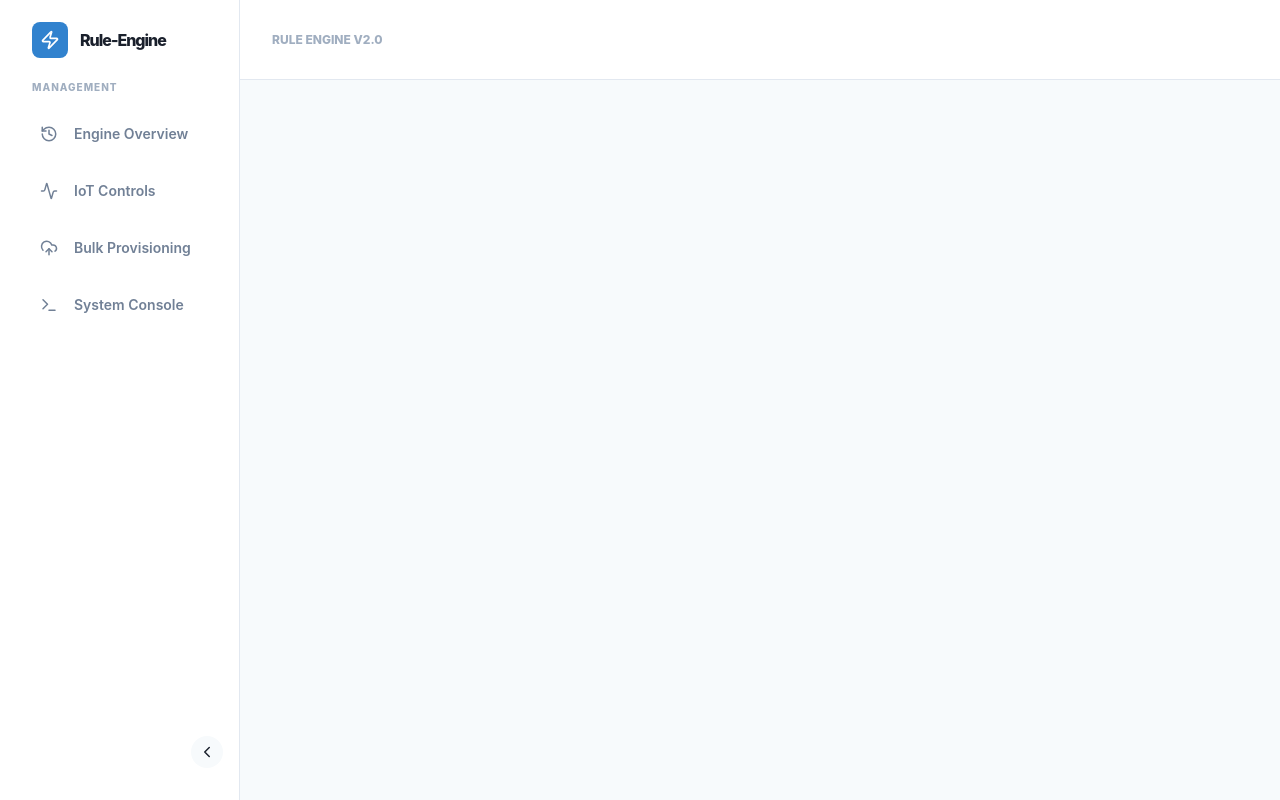
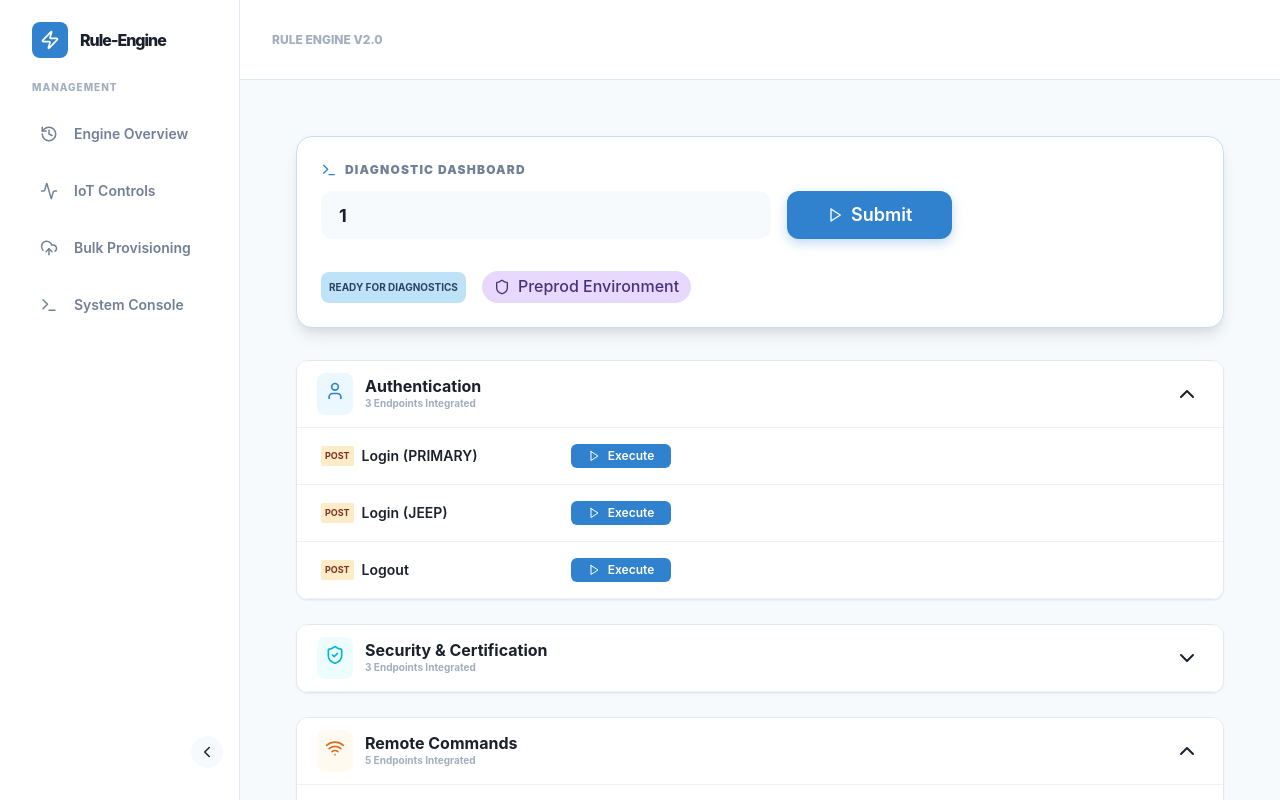
Before and after one commit to Dineshkumar-1393-innotrat/Rule_Engine_updated, a React (Vite) app: page /system-console/1 in a window 1280 px wide. Shown: the top 800 px of the page. Built offline with nearby package versions, Linux system fonts and the light colour scheme.

Commit message:
add SystemConsolePage for API testing and integrate it into the application routing

```diff
--- a/src/App.jsx
+++ b/src/App.jsx
@@ -54,7 +54,7 @@ const App = () => {
                   <Route path="/iot-rule-engine" element={<IoTRuleEnginePage />} />
                   <Route path="/historical-analysis" element={<HistoricalDataPage />} />
                   <Route path="/bulk-provision" element={<BulkProvisionPage />} />
-                  <Route path="/system-console" element={<SystemConsolePage />} />
+                  <Route path="/system-console/:vin?" element={<SystemConsolePage />} />
                   <Route path="/payload-dashboard/:vin" element={<PayloadDashboardPage />} />
                 </Routes>
               </React.Suspense>
--- a/src/components/SystemOverview/SystemConsolePage.jsx
+++ b/src/components/SystemOverview/SystemConsolePage.jsx
@@ -1,4 +1,5 @@
 import React, { useState, useEffect, useRef } from 'react';
+import { useParams } from 'react-router-dom';
 import axios from 'axios';
 import {
     Box,
@@ -283,7 +284,8 @@ const ResultExplorer = ({ result, epKey, onClear }) => {
 };
 
 const SystemConsolePage = () => {
-    const [globalVin, setGlobalVin] = useState('MCANJREB1MFA65412');
+    const { vin: urlVin } = useParams();
+    const [globalVin, setGlobalVin] = useState(urlVin || localStorage.getItem('last_vin') || 'MCANJREB1MFA65412');
     const [params, setParams] = useState({
         version: '2314.0',
         category: 'Tbox',
@@ -298,6 +300,7 @@ const SystemConsolePage = () => {
     const [apiResults, setApiResults] = useState({});
     const [loadingMap, setLoadingMap] = useState({});
     const lastRequestRef = useRef(null);
+    const lastResponseRef = useRef(null);
     const toast = useToast();
 
     // Setup axios interceptor to capture the the exact request/response made by TraxoApi
@@ -317,12 +320,24 @@ const SystemConsolePage = () => {
             (response) => {
                 const duration = new Date() - response.config.metadata.startTime;
                 response.duration = duration;
+                lastResponseRef.current = {
+                    status: response.status,
+                    statusText: response.statusText,
+                    data: response.data,
+                    headers: response.headers
+                };
                 return response;
             },
             (error) => {
                 if (error.config?.metadata) {
                     error.duration = new Date() - error.config.metadata.startTime;
                 }
+                lastResponseRef.current = error.response ? {
+                    status: error.response.status,
+                    statusText: error.response.statusText,
+                    data: error.response.data,
+                    headers: error.response.headers
+                } : null;
                 return Promise.reject(error);
             }
         );
@@ -332,6 +347,14 @@ const SystemConsolePage = () => {
             axios.interceptors.response.eject(resInterceptor);
         };
     }, []);
+
+    useEffect(() => {
+        if (globalVin) {
+            localStorage.setItem('last_vin', globalVin);
+            const patterns = globalVin.substring(0, 12);
+            setParams(prev => ({ ...prev, pattern: patterns }));
+        }
+    }, [globalVin]);
 
     const toggleCard = (id) => {
         setExpandedCards(prev =>
@@ -354,18 +377,23 @@ const SystemConsolePage = () => {
             const result = await endpoint.handler(globalVin, params);
             const endTime = Date.now();
 
-            // If it's a blob, the interceptor caught it but TraxoApi returns the blob data
-            // We'll store a mock response for the UI if needed, but usually TraxoApi returns what we need
+            // The interceptor captured the real response details
+            const lastRes = lastResponseRef.current;
 
             setApiResults(prev => ({
                 ...prev,
                 [key]: {
                     request: lastRequestRef.current,
-                    response: {
-                        status: 200, // Handle execute usually hits 200 if it doesn't throw
+                    response: lastRes ? {
+                        status: lastRes.status,
+                        statusText: lastRes.statusText,
+                        data: lastRes.data, // Show raw data from server in console
+                        headers: lastRes.headers
+                    } : {
+                        status: 200,
                         statusText: 'OK',
                         data: result,
-                        headers: {} // Interceptor might have headers in a real axios object but we'll try to refine
+                        headers: {}
                     },
                     duration: endTime - startTime
                 }
@@ -420,84 +448,66 @@ const SystemConsolePage = () => {
         }
     };
 
+    const handleFetchAll = async () => {
+        if (!globalVin) {
+            toast({ title: 'Please enter a VIN', status: 'warning' });
+            return;
+        }
+
+        const auditCategory = API_CATEGORIES.find(c => c.id === 'audit');
+        if (auditCategory) {
+            toast({ title: 'Fetching All Diagnostics...', status: 'info', duration: 2000 });
+            // Execute all audit endpoints
+            auditCategory.endpoints.forEach(ep => {
+                handleExecute(auditCategory, ep);
+            });
+        }
+    };
+
     return (
         <Box p={6} bg="gray.50" minH="100vh">
             {/* Variables Header */}
-            <Card mb={8} shadow="lg" borderRadius="2xl" border="1px solid" borderColor="blue.100">
-                <CardBody p={5}>
-                    <HStack spacing={8} wrap="wrap">
-                        <VStack align="flex-start" spacing={1}>
-                            <HStack><Icon as={Settings} color="blue.500" /><Text fontWeight="black" fontSize="xs" color="gray.500" letterSpacing="widest">TEST VARIABLES</Text></HStack>
-                            <HStack>
+            <Card mb={8} shadow="lg" borderRadius="2xl" border="1px solid" borderColor="blue.100" bg="white">
+                <CardBody p={6}>
+                    <Flex align="center" justify="space-between" wrap="wrap" gap={8}>
+                        <VStack align="flex-start" spacing={3} flex={1}>
+                            <HStack><Icon as={Terminal} color="blue.500" /><Text fontWeight="black" fontSize="xs" color="gray.500" letterSpacing="widest">DIAGNOSTIC DASHBOARD</Text></HStack>
+                            <HStack w="full" spacing={4}>
                                 <Input
-                                    placeholder="Target VIN"
+                                    placeholder="Enter Target VIN"
                                     value={globalVin}
                                     onChange={(e) => setGlobalVin(e.target.value)}
-                                    size="md"
-                                    bg="white"
-                                    width="240px"
+                                    size="lg"
+                                    bg="gray.50"
+                                    width="450px"
                                     fontWeight="bold"
                                     variant="filled"
-                                    _focus={{ borderColor: "blue.500", bg: "white" }}
+                                    _focus={{ borderColor: "blue.500", bg: "white", boxShadow: "0 0 0 1px #3182ce" }}
+                                    borderRadius="xl"
                                 />
-                                <Badge colorScheme="blue" variant="subtle">VIN</Badge>
+                                <Button
+                                    colorScheme="blue"
+                                    size="lg"
+                                    px={10}
+                                    borderRadius="xl"
+                                    leftIcon={<Play size={16} />}
+                                    onClick={handleFetchAll}
+                                    boxShadow="0 4px 12px rgba(49, 130, 206, 0.3)"
+                                    _hover={{ transform: "translateY(-1px)", boxShadow: "0 6px 16px rgba(49, 130, 206, 0.4)" }}
+                                    _active={{ transform: "translateY(0)" }}
+                                >
+                                    Submit
+                                </Button>
                             </HStack>
                         </VStack>
 
-                        <Divider orientation="vertical" h="40px" />
-
-                        <VStack align="flex-start" spacing={1}>
-                            <Text fontWeight="black" fontSize="xs" color="gray.500" letterSpacing="widest">TELEMETRY & SEARCH</Text>
-                            <HStack spacing={2} wrap="wrap">
-                                <Tooltip label="Search Pattern">
-                                    <Input
-                                        placeholder="Pattern"
-                                        value={params.pattern}
-                                        onChange={(e) => setParams({...params, pattern: e.target.value})}
-                                        size="xs" bg="white" width="100px"
-                                    />
-                                </Tooltip>
-                                <Tooltip label="Device Type">
-                                    <Input
-                                        placeholder="cc-21"
-                                        value={params.deviceType}
-                                        onChange={(e) => setParams({...params, deviceType: e.target.value})}
-                                        size="xs" bg="white" width="60px"
-                                    />
-                                </Tooltip>
-                                <Tooltip label="Message ID">
-                                    <Input
-                                        placeholder="B6"
-                                        value={params.messageId}
-                                        onChange={(e) => setParams({...params, messageId: e.target.value})}
-                                        size="xs" bg="white" width="50px"
-                                    />
-                                </Tooltip>
-                                <Tooltip label="Signal Name">
-                                    <Input
-                                        placeholder="VITV"
-                                        value={params.signalName}
-                                        onChange={(e) => setParams({...params, signalName: e.target.value})}
-                                        size="xs" bg="white" width="80px"
-                                    />
-                                </Tooltip>
-                                <Tooltip label="Limit/Speed">
-                                    <Input
-                                        placeholder="80"
-                                        value={params.speed}
-                                        onChange={(e) => setParams({...params, speed: e.target.value})}
-                                        size="xs" bg="white" width="50px"
-                                    />
-                                </Tooltip>
-                            </HStack>
-                        </VStack>
-
-                        <Flex flex={1} justify="flex-end">
+                        <HStack spacing={4}>
+                            <Badge colorScheme="blue" p={2} borderRadius="lg" fontSize="10px">READY FOR DIAGNOSTICS</Badge>
                             <Tag size="lg" colorScheme="purple" variant="subtle" borderRadius="full">
-                                <Icon as={Terminal} mr={2} /> Preprod Environment
+                                <Icon as={Shield} mr={2} /> Preprod Environment
                             </Tag>
-                        </Flex>
-                    </HStack>
+                        </HStack>
+                    </Flex>
                 </CardBody>
             </Card>
 
```
